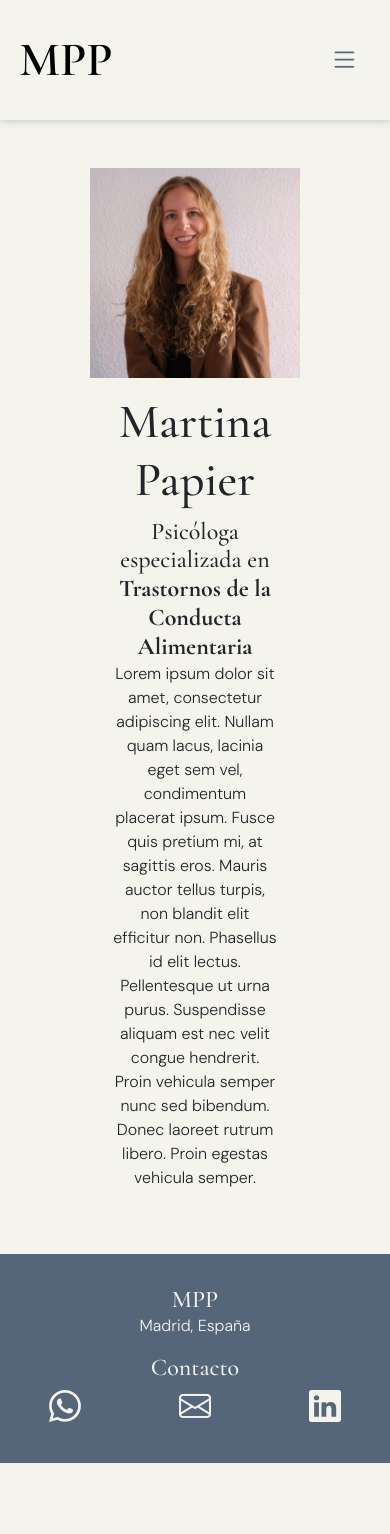
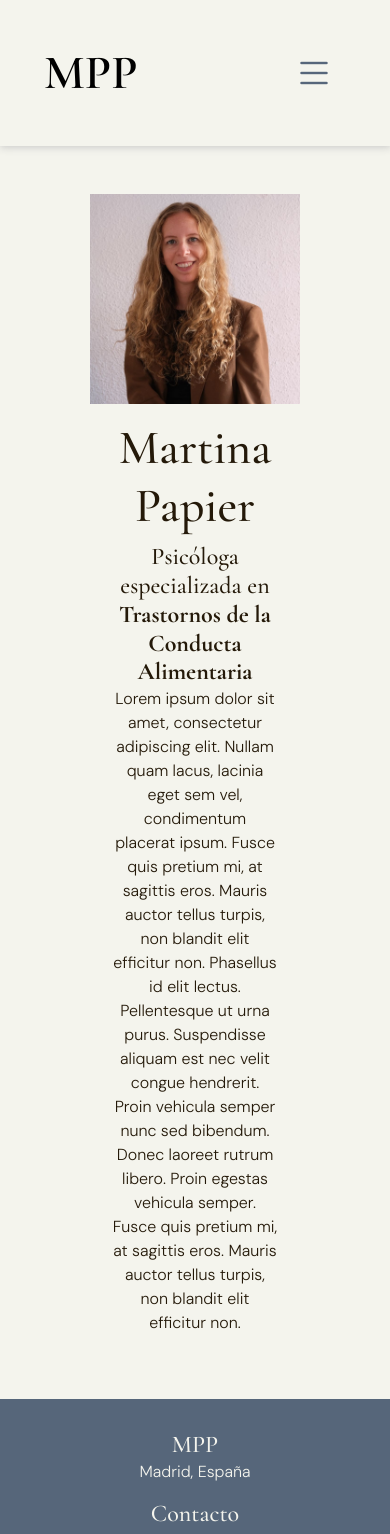
Before and after one commit to JoeDE88/martina_papier_psicologa, a React (Vite) app in the folder martina_papier_psicologa/: page / in a window 390 px wide. Shown: the top 1534 px of the page. Before the commit the page ends 1463 px from the top, so only its background shows below. Built offline with nearby package versions, Linux system fonts and the light colour scheme.

Commit message:
refactored photo and description section in one component, fixed footer icons for small screen

```diff
--- a/martina_papier_psicologa/src/App.css
+++ b/martina_papier_psicologa/src/App.css
@@ -9,7 +9,7 @@
 
 .bi{
     color: #56667A;
-    font-size: 1.8rem;
+    font-size: 2.5rem;
 }
 
 .bi-whatsapp,.bi-envelope,.bi-linkedin {
@@ -24,7 +24,7 @@
     font-optical-sizing: auto;
     font-weight: 300;
     font-size: 1.2rem;
-    padding: 1.2rem;
+    padding: 2rem;
 }
 
 .navbar-toggler {
@@ -70,9 +70,8 @@
 .navbar-nav .nav-item a {
     color: #241909;
     text-decoration: none;
-    border-radius: 10px;
     transition: all 0.3s ease-in-out;
-    margin: 5px;
+    width: 100%;
 }
 
 .navbar-nav .nav-item a:hover {
@@ -178,6 +177,7 @@ footer {
     padding-right: 7rem;
     text-align: center;
   }
+
 }
 
 @media (max-width:375px){
@@ -185,4 +185,5 @@ footer {
     padding-left: 6rem;
     padding-right: 6rem;
   }
+
 }
--- a/martina_papier_psicologa/src/components/Footer.jsx
+++ b/martina_papier_psicologa/src/components/Footer.jsx
@@ -8,18 +8,18 @@ export default function Footer () {
       <div className="row">
         <h3 className="footer-font">Contacto</h3>
       </div>
-      <div className="row d-flex justify-content-around">
-        <div className="col-4 text-center">
+      <div className="row d-flex justify-content-center">
+        <div className="col-lg-1 col-2 text-center">
           <a href="https://wa.me/34661484915">
             <i class="bi bi-whatsapp"></i>
           </a>
         </div>
-        <div className="col-4 text-center">
+        <div className="col-lg-1 col-2 text-center">
           <a href="mailto:martinapapier@martinapapierpsicologa.com">
             <i class="bi bi-envelope"></i>
           </a>
         </div>
-        <div className="col-4 text-center">
+        <div className="col-lg-1 col-2 text-center">
           <a href="https://www.linkedin.com/in/martinapapier/?originalSubdomain=es">
             <i class="bi bi-linkedin"></i>
           </a>
--- a/martina_papier_psicologa/src/components/NavBar.jsx
+++ b/martina_papier_psicologa/src/components/NavBar.jsx
@@ -2,6 +2,8 @@ export default function NavBar() {
   return (
     <>
       <nav class="navbar navbar-expand-lg">
+        <div className="container">
+
           <a class="navbar-brand logo" href="#">
             MPP
           </a>
@@ -13,10 +15,10 @@ export default function NavBar() {
             aria-controls="navbarTogglerDemo02"
             aria-expanded="false"
             aria-label="Toggle navigation"
-          >
+            >
             <i className="bi bi-list"></i>
           </button>
-          <div class="collapse navbar-collapse justify-content-between" id="navbarTogglerDemo02">
+          <div class="collapse navbar-collapse justify-content-around" id="navbarTogglerDemo02">
             <ul class="navbar-nav ms-auto mb-2 mb-lg-0">
               <li class="nav-item">
                 <a class="nav-link active" aria-current="page" href="#">
@@ -35,6 +37,7 @@ export default function NavBar() {
               </li>
             </ul>
           </div>
+        </div>
       </nav>
     </>
   );
--- /dev/null
+++ b/martina_papier_psicologa/src/components/PhotoAndDescription.jsx
@@ -0,0 +1,35 @@
+import Martu_pic from '../assets/Martu_pic.jpg'
+
+export default function PhotoAndDescription() {
+  return (
+    <div className="container">
+      <div className="row mt-5 mb-5 d-flex justify-content-center">
+        <div className="col-12 col-lg-5 mb-lg-0 foto-card">
+          <img
+            src={Martu_pic}
+            alt="Martina Papier pic"
+            className="img profile-img"
+          />
+        </div>
+        <div className="col-12 col-lg-5 text-container">
+          <h1>Martina Papier</h1>
+          <h3>
+            Psicóloga especializada en{" "}
+            <b>Trastornos de la Conducta Alimentaria</b>
+          </h3>
+          <p>
+            Lorem ipsum dolor sit amet, consectetur adipiscing elit. Nullam quam
+            lacus, lacinia eget sem vel, condimentum placerat ipsum. Fusce quis
+            pretium mi, at sagittis eros. Mauris auctor tellus turpis, non
+            blandit elit efficitur non. Phasellus id elit lectus. Pellentesque
+            ut urna purus. Suspendisse aliquam est nec velit congue hendrerit.
+            Proin vehicula semper nunc sed bibendum. Donec laoreet rutrum
+            libero. Proin egestas vehicula semper. Fusce quis pretium mi, at
+            sagittis eros. Mauris auctor tellus turpis, non blandit elit
+            efficitur non.{" "}
+          </p>
+        </div>
+      </div>
+    </div>
+  );
+}
--- a/martina_papier_psicologa/src/index.css
+++ b/martina_papier_psicologa/src/index.css
@@ -4,7 +4,7 @@
   font-style: normal;
   background-color:#F4F4ED;
   margin: 0 !important;
-  color: #241909;
+  --bs-body-color: #241909;
 }
 
 html, body {
--- a/martina_papier_psicologa/src/pages/HomePage.jsx
+++ b/martina_papier_psicologa/src/pages/HomePage.jsx
@@ -1,34 +1,11 @@
-import Martu_pic from "../assets/Martu_pic.jpg";
 import Layout from "../components/Layout";
+import PhotoAndDescription from "../components/PhotoAndDescription";
 
 export default function HomePage() {
   return (
     <>
       <Layout>
-        <div className="container">
-          <div className="row mt-5 mb-5 d-flex justify-content-center">
-            <div className="col-12 col-lg-5 mb-lg-0 foto-card">
-                <img src={Martu_pic} alt="Martina Papier pic" className="img profile-img"/>
-            </div>
-              <div className="col-12 col-lg-5 text-container">
-                <h1>Martina Papier </h1>
-                <h3>
-                  Psicóloga especializada en{" "}
-                  <b>Trastornos de la Conducta Alimentaria</b>
-                </h3>
-                  <p>
-                    Lorem ipsum dolor sit amet, consectetur adipiscing elit.
-                    Nullam quam lacus, lacinia eget sem vel, condimentum
-                    placerat ipsum. Fusce quis pretium mi, at sagittis eros.
-                    Mauris auctor tellus turpis, non blandit elit efficitur non.
-                    Phasellus id elit lectus. Pellentesque ut urna purus.
-                    Suspendisse aliquam est nec velit congue hendrerit. Proin
-                    vehicula semper nunc sed bibendum. Donec laoreet rutrum
-                    libero. Proin egestas vehicula semper.{" "}
-                  </p>
-              </div>
-          </div>
-        </div>
+        <PhotoAndDescription/>
       </Layout>
     </>
   );
```
Lines whose indentation alone changed are shown as unchanged.
